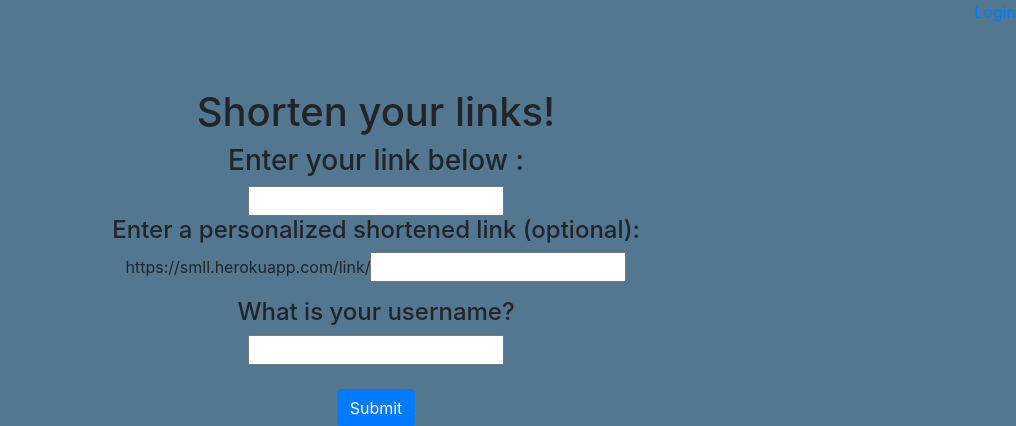
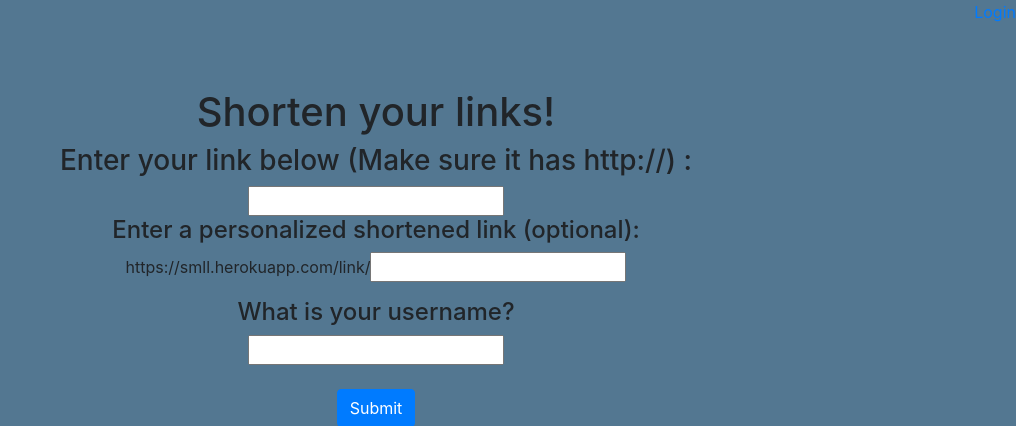
Before and after one commit to mahd18-meet/personal_website2, a Flask app: page / in a window 1280 px wide. Shown: the top 426 px of the page, without its empty margins (264-1280 px from the left). Run offline with Flask 2, Linux system fonts and the light colour scheme; some libraries are stand-ins or nearby versions.

Commit message:
I FIXED ALL ERRORS IT WORKS I JUST NEED TO FIX LIKE 2 THINGS AND I FINISHED

```diff
--- a/templates/home.html
+++ b/templates/home.html
@@ -19,7 +19,7 @@
 <h1 class="text-center"> Shorten your links! </h1>
 
 
- <h3> Enter your link below : </h3>
+ <h3> Enter your link below (Make sure it has http://) : </h3>
  <form method='post' action="/">
 
  	<input type="text" name="original_link">
```
Also changed, not shown: database.db.
